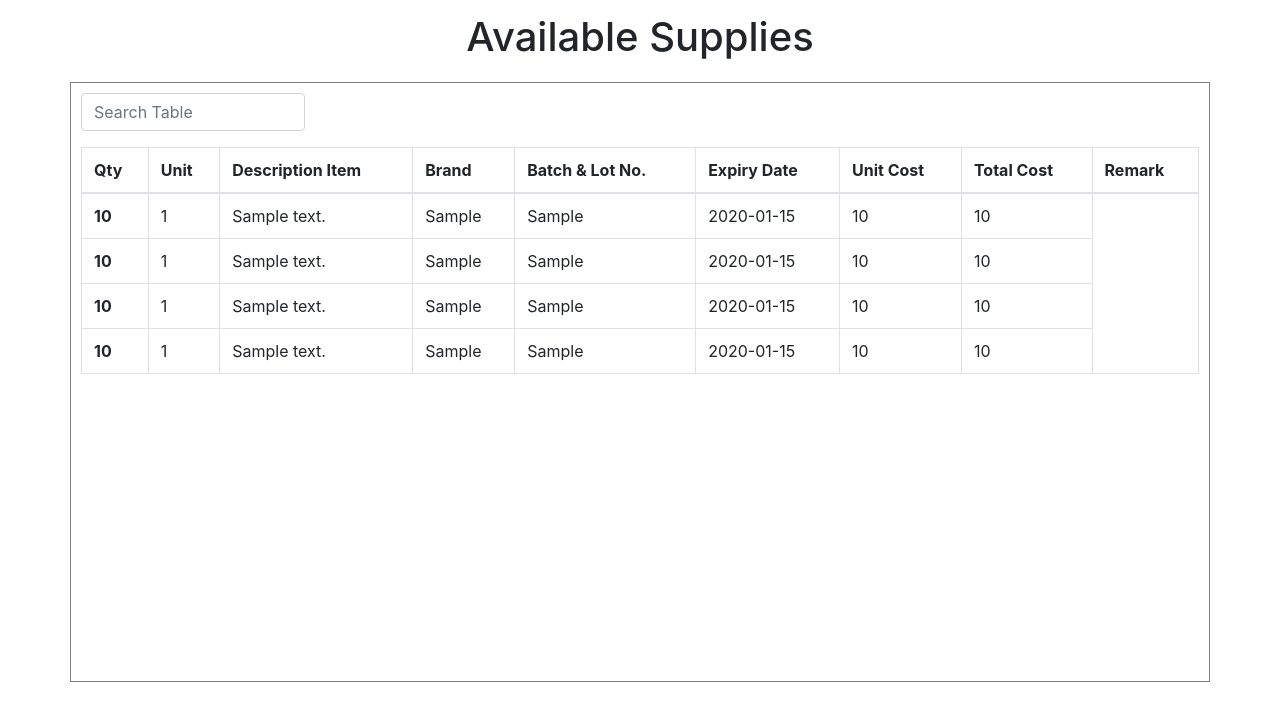
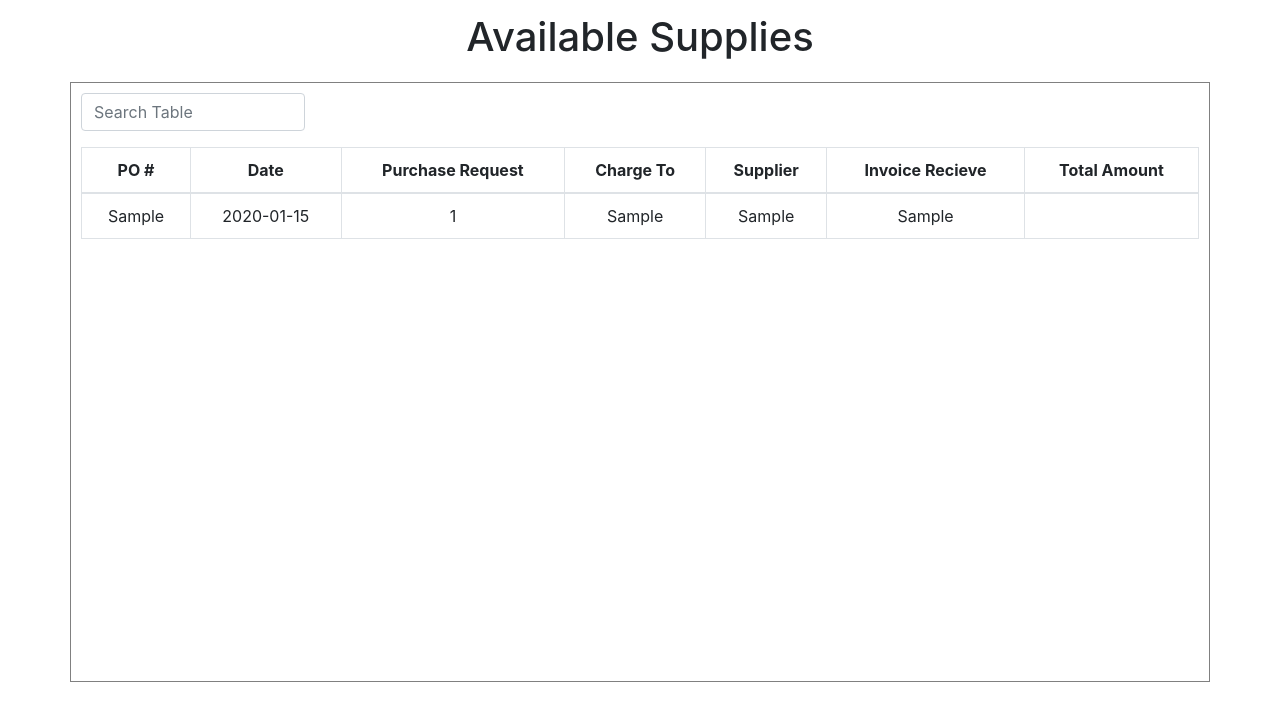
Before and after one commit to Darrius-Me/gmch_inv, a Django app: page /pr_list/ in a window 1280 px wide. Shown: the top 721 px of the page. Run offline with Django 3.2, Linux system fonts and the light colour scheme; tables that the repository leaves empty hold one stand-in row (values such as "Sample post"); some libraries are stand-ins or nearby versions.

Commit message:
Table with fixed search

```diff
--- a/pr_list/static/pr_list/js/style.js
+++ b/pr_list/static/pr_list/js/style.js
@@ -1,8 +1,43 @@
-$(document).ready(function(){
-  $("#search_item_table").on("keyup", function() {
-    var value = $(this).val().toLowerCase();
-    $("#item_table tr").filter(function() {
-      $(this).toggle($(this).text().toLowerCase().indexOf(value) > -1)
-    });
-  });
-});
+//
+// $(document).ready(function(){
+//   $("#search_item_table").on("keyup", function() {
+//     var value = $(this).val().toLowerCase();
+//     $("#item_table tr").filter(function() {
+//       $(this).toggle($(this).text().toLowerCase().indexOf(value) > -1)
+//     });
+//   });
+// });
+function searchtable()
+{
+  var input, txtfilter, table, tr, td, txtvalue, i, j, matchcount;
+
+  input = document.getElementById("search_item_table");
+  txtfilter = input.value.trim().toLowerCase();
+  table = document.getElementById("item_table");
+  tr = table.getElementsByTagName("tr");
+
+  for(i = 1; i < tr.length; i++)
+  {
+    matchcount = 0;
+    for(j = 0; j < tr[i].cells.length; j++)
+    {
+      td = tr[i].getElementsByTagName("td")[j];
+
+      if(td)
+      {
+        txtvalue = td.innerText.trim().toLowerCase();
+        // alert(txtvalue);
+        if(txtvalue.includes(txtfilter))
+        {
+          tr[i].style.display = "";
+          matchcount++;
+        }
+      }
+    }
+    if(matchcount == 0)
+    {
+      tr[i].style.display = "none";
+    }
+  }
+
+}
--- a/pr_list/templates/pr_list/home.html
+++ b/pr_list/templates/pr_list/home.html
@@ -2,7 +2,7 @@
   {% load static %}
   <link rel="stylesheet" href="{% static 'pr_list/css/bootstrap.css' %}">
   <link rel="stylesheet" href="{% static 'pr_list/css/style.css' %}">
-  <link rel="stylesheet" href="{% static 'pr_list/js/style.js' %}">
+  <script src="{% static 'pr_list/js/style.js' %}"></script>
 </head>
 
 
@@ -14,81 +14,32 @@
 <div class="container table-wrapper-scroll-y my-custom-scrollbar" style="padding: 10px; border-style: solid; border-width: 1px; border-color: gray">
 
   <div class="form-group" style="width: 20%">
-      <input type="email" class="form-control" id="search_item_table" aria-describedby="emailHelp" placeholder="Search Table">
+      <input onkeyup="searchtable()" class="form-control" id="search_item_table" placeholder="Search Table">
   </div>
 
-  <table class="table table-hover table-bordered mb-0">
+  <table id="item_table" class="table table-hover table-bordered mb-0" style="text-align: center">
     <thead>
       <tr>
-        <th scope="col">Qty</th>
-        <th scope="col">Unit</th>
-        <th scope="col">Description Item</th>
-        <th scope="col">Brand</th>
-        <th scope="col">Batch & Lot No.</th>
-        <th scope="col">Expiry Date</th>
-        <th scope="col">Unit Cost</th>
-        <th scope="col">Total Cost</th>
-        <th scope="col">Remark</th>
+        <th class="th-sm">PO #</th>
+        <th scope="col">Date</th>
+        <th scope="col">Purchase Request</th>
+        <th scope="col">Charge To</th>
+        <th scope="col">Supplier</th>
+        <th scope="col">Invoice Recieve</th>
+        <th scope="col">Total Amount</th>
       </tr>
     </thead>
-    <tbody id="item_table">
+    <tbody>
 
-      {% for it in item %}
+      {% for pr in prs %}
 
       <tr>
-        <th scope="row">{{ it.quantity }}</th>
-        <td>{{ it.unit_id }}</td>
-        <td>{{ it.description }}</td>
-        <td>{{ it.brand }}</td>
-        <td>{{ it.batch_lot_num }}</td>
-        <td>{{ it.expiration_date }}</td>
-        <td>{{ it.unit_cost }}</td>
-        <td>{{ it.total_cost }}</td>
-      </tr>
-
-      {% endfor %}
-
-      {% for it in item %}
-
-      <tr>
-        <th scope="row">{{ it.quantity }}</th>
-        <td>{{ it.unit_id }}</td>
-        <td>{{ it.description }}</td>
-        <td>{{ it.brand }}</td>
-        <td>{{ it.batch_lot_num }}</td>
-        <td>{{ it.expiration_date }}</td>
-        <td>{{ it.unit_cost }}</td>
-        <td>{{ it.total_cost }}</td>
-      </tr>
-
-      {% endfor %}
-
-      {% for it in item %}
-
-      <tr>
-        <th scope="row">{{ it.quantity }}</th>
-        <td>{{ it.unit_id }}</td>
-        <td>{{ it.description }}</td>
-        <td>{{ it.brand }}</td>
-        <td>{{ it.batch_lot_num }}</td>
-        <td>{{ it.expiration_date }}</td>
-        <td>{{ it.unit_cost }}</td>
-        <td>{{ it.total_cost }}</td>
-      </tr>
-
-      {% endfor %}
-
-      {% for it in item %}
-
-      <tr>
-        <th scope="row">{{ it.quantity }}</th>
-        <td>{{ it.unit_id }}</td>
-        <td>{{ it.description }}</td>
-        <td>{{ it.brand }}</td>
-        <td>{{ it.batch_lot_num }}</td>
-        <td>{{ it.expiration_date }}</td>
-        <td>{{ it.unit_cost }}</td>
-        <td>{{ it.total_cost }}</td>
+        <td scope="row">{{ pr.po_num }}</td>
+        <td>{{ pr.date }}</td>
+        <td>{{ pr.purchase_request }}</td>
+        <td>{{ pr.charge_to }}</td>
+        <td>{{ pr.supplier }}</td>
+        <td>{{ pr.invoice_recieve }}</td>
       </tr>
 
       {% endfor %}
--- a/pr_list/views.py
+++ b/pr_list/views.py
@@ -1,8 +1,8 @@
 from django.shortcuts import render
 from django.http import HttpResponse
-from .models import Item
+from .models import PurchaseOrder
 
 # Create your views here.
 def home(request):
-    supply = Item.objects.all()
-    return render(request, 'pr_list/home.html', {'item': supply})
+    order = PurchaseOrder.objects.all()
+    return render(request, 'pr_list/home.html', {'prs': order})
```
